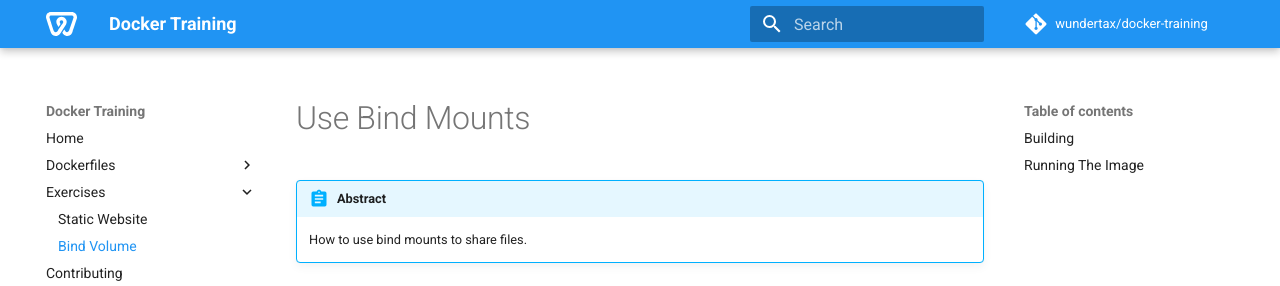
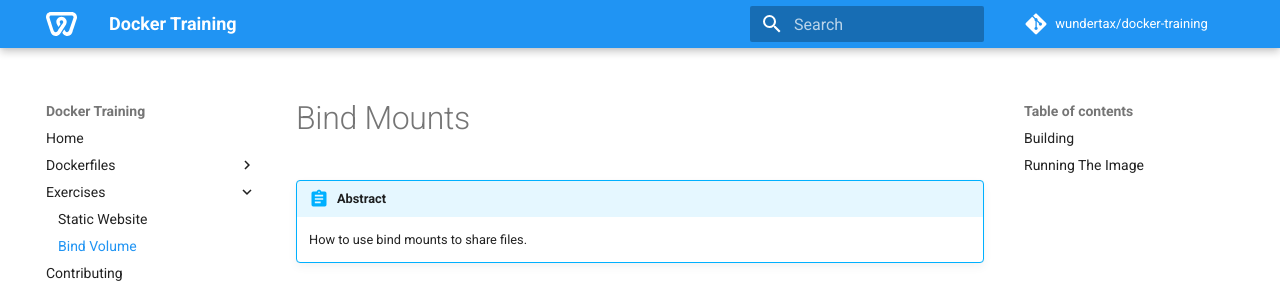
Before and after one commit to 2silver/docker-training, an MkDocs documentation site: the page built from docs/exercises/bind-volume.md, in a window 1280 px wide and 900 px high. Shown: the top 286 px of the window. Built offline with MkDocs 1.6.1 and Material for MkDocs 9.7.7, drawn with Linux system fonts in a browser that asks for light colours; comment, search, counter and statistics services are not loaded; old or Windows-style settings are respelled for this version of MkDocs.

Commit message:
qa: Improve header

```diff
--- a/docs/exercises/bind-volume.md
+++ b/docs/exercises/bind-volume.md
@@ -1,4 +1,4 @@
-# Use Bind Mounts
+# Bind Mounts
 
 !!! abstract
 
```
